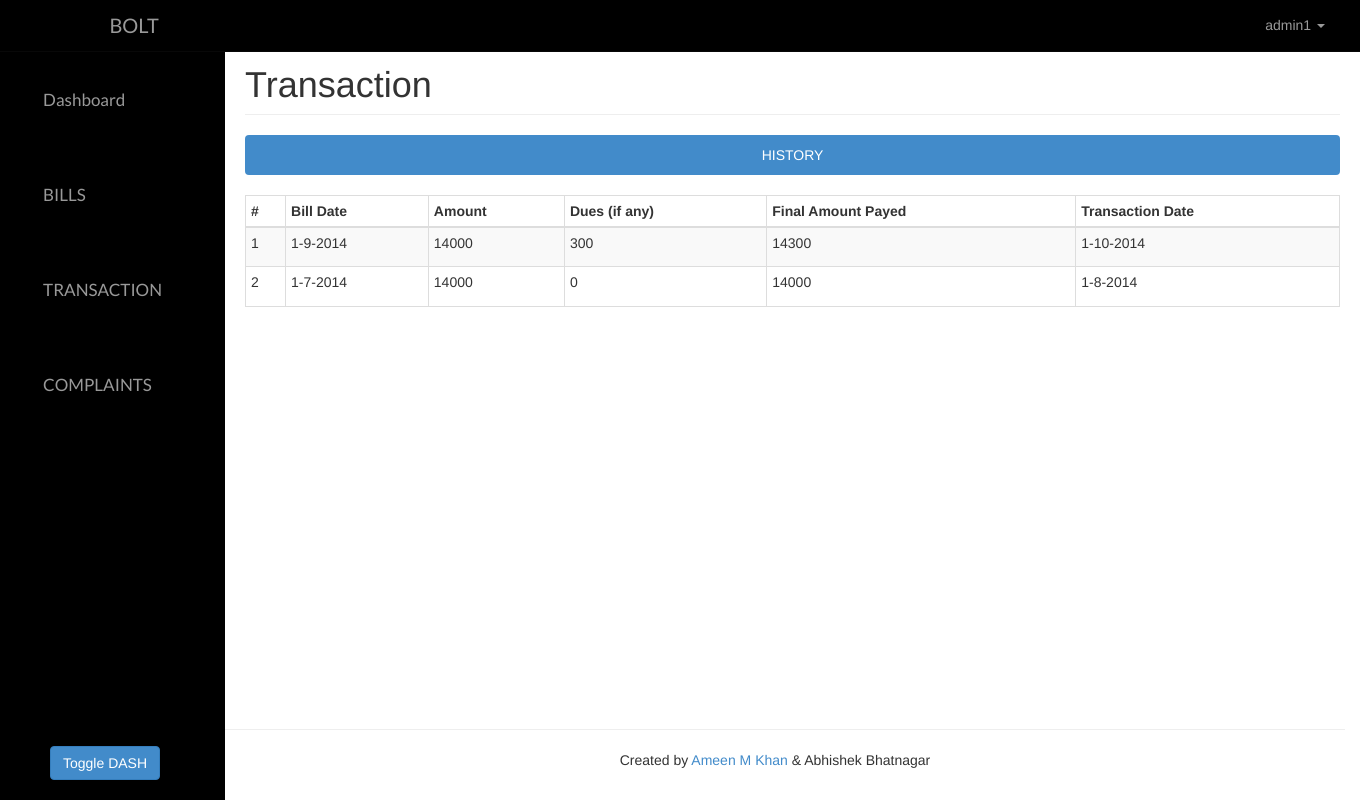
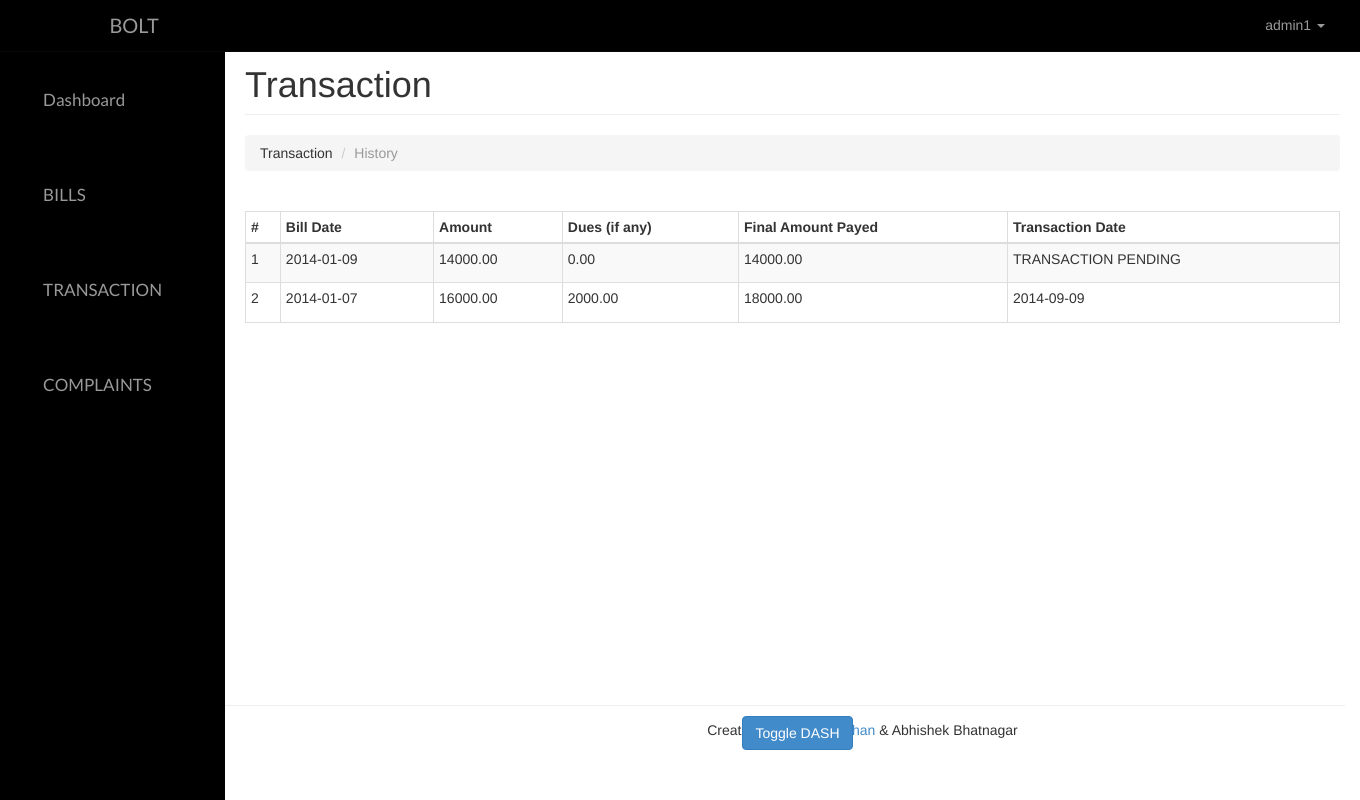
Before and after one commit to Vad-er/ebill-1, a PHP site: page /user/transaction.php in a window 1360 px wide. Run offline with PHP 8.4, Linux system fonts and the light colour scheme; a user stored in the database is signed in; data comes from the database, SQL or seed files in the repository; some web fonts are replaced.

Commit message:
Transaction retrieval of data complete | footer issue resolved temp

```diff
--- a/Includes/user.php
+++ b/Includes/user.php
@@ -1,5 +1,4 @@
 <?php
-
 
     function retrieve_complaints ($id) {
         include("config.php");
@@ -27,5 +26,15 @@
         $result = mysqli_query($con,$query);
         return $result;
     }
+    function retrieve_transaction_history($id) {
+        include("config.php");
+        $query  = "SELECT bill.bdate AS bdate, transaction.pdate AS pdate, transaction.payable AS payable, ";
+        $query .= " bill.amount AS amount ,transaction.payable-bill.amount AS dues ";
+        $query .= "FROM bill , transaction ";
+        $query .= "WHERE transaction.bid=bill.id AND bill.uid={$id} ";
+        $query .= "ORDER BY ddate desc";
+        $result = mysqli_query($con,$query);
+        return $result;
+    }
 
  ?>
--- a/user/bill.php
+++ b/user/bill.php
@@ -1,5 +1,7 @@
 <?php
     require_once('head_html.php');
+    require_once('../Includes/config.php');
+    require_once('../Includes/session.php');
     require_once('../Includes/user.php');
 ?>
 
@@ -70,7 +72,6 @@
                                             ?>
                                         </tbody>
                                     </table>
-
                                 </div>
                             </div>
                             <div class="tab-pane fade" id="due">
--- a/user/footer.php
+++ b/user/footer.php
@@ -1,7 +1,7 @@
-<div class="footer">
-    <div class="container ">
-        <hr><a href="#menu-toggle" class="btn btn-primary toggler" id="menu-toggle"><i class="icon-circle-arrow-left"></i>Toggle DASH</a>
-        <p class="centered">Created by <a href="https://github.com/ameenkhan07">Ameen M Khan</a> & Abhishek Bhatnagar</p>
-    </div>
+<div class="container footer">
+<hr>
+    <a href="#menu-toggle" class="btn btn-primary toggler" id="menu-toggle" style="z-index:1000;position:relative;left:30px;bottom:10px"><i class="icon-circle-arrow-left"></i>Toggle DASH</a>
+    <p  style="height:50px ; padding-left:190px ;margin-top:-40px;text-align:center;bottom: -20px;width:100%;">Created by <a href="https://github.com/ameenkhan07">Ameen M Khan</a> & Abhishek Bhatnagar</p>
+
 </div>
 <!-- <a href="#" class="btn btn-warning"><i class="icon-circle-arrow-left"></i> Toggle</a>  -->
--- a/user/js.php
+++ b/user/js.php
@@ -3,6 +3,9 @@
 
     <!-- Bootstrap Core JavaScript -->
     <script src="../assets/js/bootstrap.min.js"></script>
+
+    <!-- FORM VALIDATION -->
+
     <script>
     $("#menu-toggle").click(function(e) {
         e.preventDefault();
--- a/user/transaction.php
+++ b/user/transaction.php
@@ -1,4 +1,10 @@
-<?php require_once('head_html.php'); ?>
+<?php
+    require_once('head_html.php');
+    require_once('../Includes/config.php');
+    require_once('../Includes/session.php');
+    require_once('../Includes/user.php');
+?>
+
 
 <body>
 
@@ -20,11 +26,15 @@
                         <h1 class="page-header">
                             Transaction
                         </h1>
-                        <!-- <h4>Transaction History goes here</h4> -->
-                        <ul class="nav nav-pills nav-justified">
+                        <ol class="breadcrumb">
+                          <li>Transaction</li>
+                          <li class="active">History</li>
+                        </ol>
+                        <!-- <h4>Transaction History</h4> -->
+                       <!--  <ul class="nav nav-pills nav-justified">
                             <li class="active"><a href="#history" data-toggle="pill">HISTORY</a>
                             </li>
-                        </ul>
+                        </ul> -->
                         <div class="table-responsive">
                             <table class="table table-hover table-striped table-bordered table-condensed">
                                 <thead>
@@ -38,23 +48,29 @@
                                     </tr>
                                 </thead>
                                 <tbody>
-                                    <tr>
-                                        <td height="40">1</td>
-                                        <td>1-9-2014</td>
-                                        <td>14000</td>
-                                        <td>300</td>
-                                        <td>14300</td>
-                                        <td>1-10-2014</td>
-                                    </tr>
-                                    <tr>
-                                        <td height="40">2</td>
-                                        <td>1-7-2014</td>
-                                        <td>14000</td>
-                                        <td>0</td>
-                                        <td>14000</td>
-                                        <td>1-8-2014</td>
-                                    </tr>
-                                </tbody>
+                                            <?php
+                                            $result = retrieve_transaction_history($_SESSION['uid']);
+                                            // Initialising #
+                                            $counter = 1;
+                                            while($row = mysqli_fetch_assoc($result)){
+                                            ?>
+                                                <tr>
+                                                    <td height="40"><?php echo $counter ?></td>
+                                                    <td><?php echo $row['bdate'] ?></td>
+                                                    <td><?php echo $row['amount'] ?></td>
+                                                    <td><?php echo $row['dues'] ?></td>
+                                                    <td><?php echo $row['payable'] ?></td>
+                                                    <td>
+                                                    <?php
+                                                        if($row['pdate']!=NULL) echo $row['pdate'];
+                                                        else echo "TRANSACTION PENDING";
+                                                     ?></td>
+                                                </tr>
+                                            <?php
+                                                $counter=$counter+1;
+                                            }
+                                            ?>
+                                        </tbody>
                             </table>
                         </div>
                         <!-- <a href="#menu-toggle" class="btn btn-default" id="menu-toggle">Toggle DASH</a> -->
```
Also changed, not shown: user/complaint.php (+19 -19 lines), README.md.
